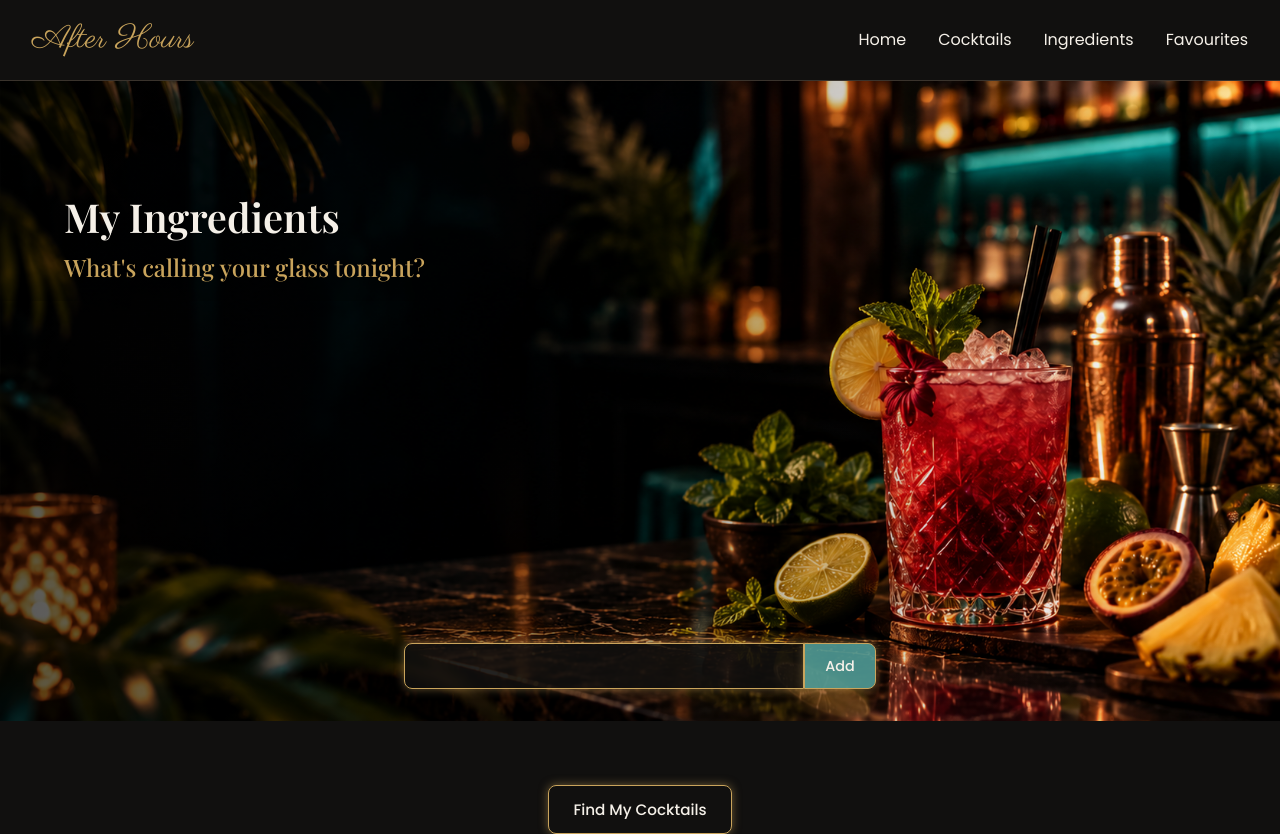
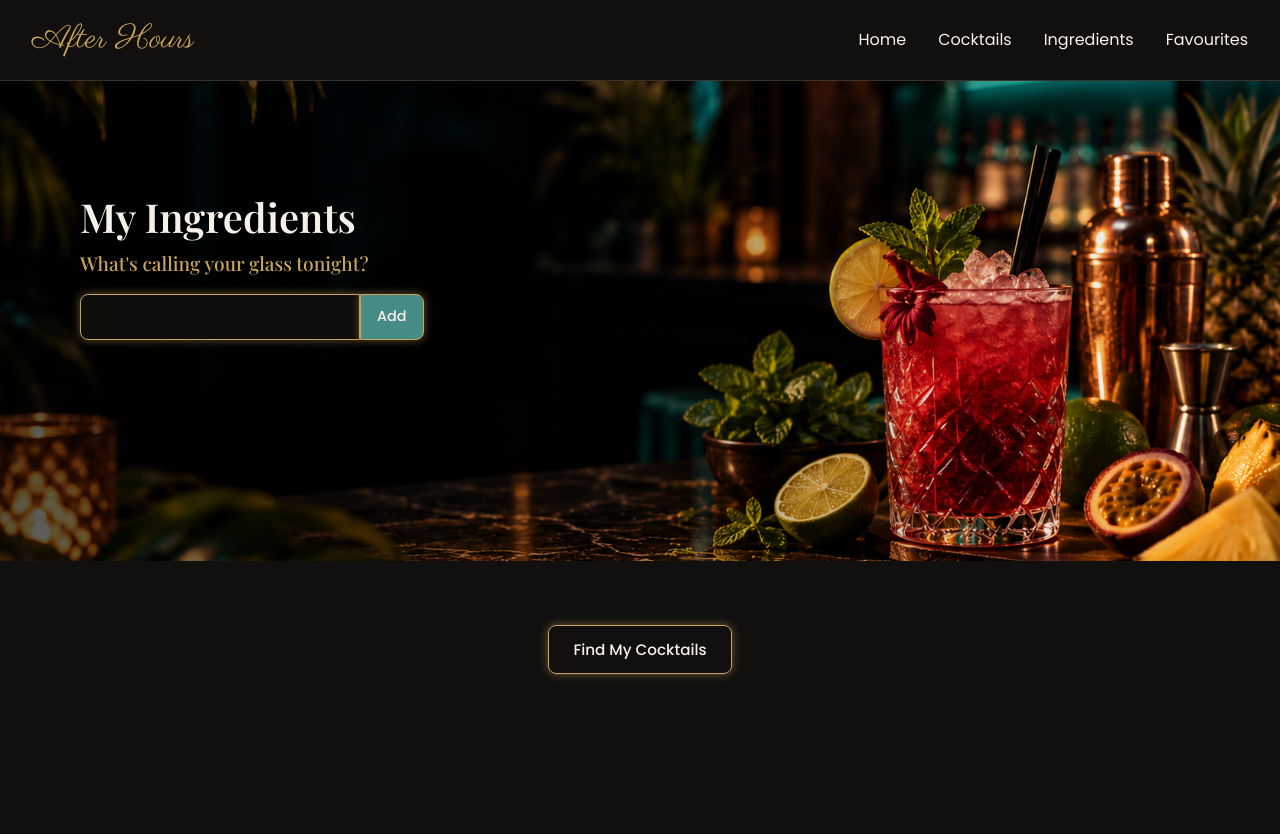
Before and after one commit to HollyBlue87/after-hours, a React (Vite) app: page /ingredients in a window 1280 px wide. After the commit the page ends 800 px from the top, so only its background shows below. Built offline with nearby package versions, Linux system fonts and the light colour scheme.

Commit message:
styled favourites page and made responsive across all breakpoints

```diff
--- a/src/App.jsx
+++ b/src/App.jsx
@@ -5,14 +5,16 @@ import SearchCocktails from "./components/SearchCocktails"
 import CocktailDetails from "./components/CocktailDetails"
 import Favourites from "./components/Favourites"
 import { Routes, Route } from "react-router-dom"
+import { useState } from "react";
 
 function App() {
+  const [isBartenderOpen, setIsBartenderOpen] = useState(false);
   return (
     <>
       <Navbar />
 
       <Routes>
-        <Route path="/" element={<Home />} />
+        <Route path="/" element={<Home setIsBartenderOpen={setIsBartenderOpen} />} />
         <Route path="/search" element={<SearchCocktails />} />
         <Route path="/cocktail/:id" element={<CocktailDetails />} />
         <Route path="/ingredients" element={<MyIngredients/>} />
--- /dev/null
+++ b/src/components/Favourites.css
@@ -0,0 +1,69 @@
+.favourites-title {
+    font-family: var(--heading-font);
+    font-size: 1.8rem;
+    color: var(--gold);
+    text-align: center;
+    margin: 0;
+    padding: 0 1rem;
+    line-height: 1;
+}
+
+.favourites-heading {
+    display: flex;
+    align-items: center;
+    margin: 2rem 1rem;
+}
+
+.favourites-heading .favourites-line {
+    flex: 1;
+    height: 1px;
+    background: linear-gradient(
+        to right,
+        transparent,
+        var(--gold),
+        transparent
+    );
+    filter: drop-shadow(0 0 4px var(--gold));
+}
+
+.empty-favourites {
+    text-align: center;
+}
+
+.favourites-title {
+    font-family: var(--heading-font);
+    color: var(--gold);
+    text-align: center;
+    margin: 0;
+    padding: 0 1rem;
+    line-height: 1;
+}
+
+.favourites-page {
+    display: flex;
+    flex-direction: column;
+    align-items: center;
+    gap: 2rem;
+    padding: 2rem 1rem;
+}
+
+@media screen and (min-width: 768px) {
+    .favourites-page {
+        flex-direction: row;
+        flex-wrap: wrap;
+        justify-content: center;
+        gap: 2rem;
+    }
+}
+
+@media screen and (min-width: 768px) {
+    .favourites-title {
+        font-size: 2.2rem;
+    }
+}
+
+@media screen and (min-width: 992px) {
+    .favourites-title {
+        font-size: 2.5rem;
+    }
+}
--- a/src/components/Favourites.jsx
+++ b/src/components/Favourites.jsx
@@ -1,9 +1,11 @@
 import { useContext } from "react";
 import { FavouriteContext } from "../context/FavouriteContext";
 import CocktailCard from "./CocktailCard";
+import "./Favourites.css";
 
 function Favourites() {
     const favouriteContext = useContext(FavouriteContext);
+    const hasFavourites = favouriteContext.favourites.length > 0;
     const favouriteCards = favouriteContext.favourites.map((favourite) => {
     return (
         <CocktailCard
@@ -16,9 +18,26 @@ function Favourites() {
 });
 
     return (
-        <div>
-            {favouriteCards}
+        <>
+        <div className="favourites-heading">
+            <span className="favourites-line"></span>
+
+            <h1 className="favourites-title">My Favourites</h1>
+
+            <span className="favourites-line"></span>
         </div>
+
+        <div className="favourites-page">
+            {hasFavourites ? (
+                favouriteCards
+            ) : (
+                <div className="empty-favourites">
+                    <h2>No favourites yet</h2>
+                    <p>Find a cocktail you love and save it here.</p>
+                </div>
+            )}
+        </div>
+        </>
     );
 
 }
--- a/src/components/Hero.jsx
+++ b/src/components/Hero.jsx
@@ -4,7 +4,7 @@ import { faMartiniGlass } from "@fortawesome/free-solid-svg-icons"
 import { faLeaf } from "@fortawesome/free-solid-svg-icons"
 import { faWandMagicSparkles } from "@fortawesome/free-solid-svg-icons"
 
-function Hero() {
+function Hero({ setIsBartenderOpen }) {
     return (
         <section className="hero">
             <div className="hero-content">
@@ -24,7 +24,7 @@ function Hero() {
                         <FontAwesomeIcon icon={faLeaf} />
                         My Ingredients
                         </button>
-                    <button className="ai-cta">
+                    <button className="ai-cta" onClick={() => setIsBartenderOpen(true)}>
                         <FontAwesomeIcon icon={faWandMagicSparkles} />
                         Ask The Bartender
                         </button>
--- a/src/components/MyIngredients.css
+++ b/src/components/MyIngredients.css
@@ -9,7 +9,7 @@
             rgba(0, 0, 0, 0.1) 75%,
             transparent 100%
         ),
-        url("../assets/my-ingredients-hero.png");
+        url("../assets/my-ingredients-hero-mobile.png");
     background-size: cover;
     background-position: 65% center;
     background-repeat: no-repeat;
@@ -21,17 +21,18 @@
 
 .ingredients-hero .hero-subtitle {
     font-family: var(--heading-font);
-    font-size: 1.1rem;
+    font-size: 1rem;
     font-weight: 500;
     color: var(--gold);
     margin: 0 0 1rem;
-    max-width: 280px;
+    max-width: none;
+    white-space: nowrap;
 }
 
 .ingredients-hero .hero-content {
-    max-width: 400px;
+    width: 280px;
     padding-left: 1rem;
-    padding-top: 3.7rem;
+    padding-top: 0;
     text-align: left;
     background-color: rgba(0, 0, 0, 0.2);
     background-blend-mode: multiply;
@@ -40,7 +41,7 @@
 
 .ingredients-hero h1 {
     font-family: var(--heading-font);
-    font-size: 2.5rem;
+    font-size: 2.3rem;
     font-weight: 600;
     color: var(--text-primary);
     margin-bottom: 0.5rem;
@@ -51,12 +52,8 @@
 }
 
 .ingredients-hero form {
-    position: absolute;
-    bottom: 2rem;
-    left: 5%;
-    right: 5%;
     display: flex;
-    justify-content: center;
+    justify-content: flex-start;
     align-items: center;
 }
 
@@ -171,15 +168,29 @@
 
 @media screen and (min-width: 768px) {
     .ingredients-hero {
-        height: 60vh;
-        background-position: center;
-        align-items: flex-start;
+        background-image:
+            linear-gradient(
+                to right,
+                rgba(0, 0, 0, 0.65) 0%,
+                rgba(0, 0, 0, 0.4) 45%,
+                rgba(0, 0, 0, 0.1) 75%,
+                transparent 100%
+            ),
+            url("../assets/my-ingredients-hero.png");
     }
 
     .ingredients-hero .hero-content {
-        max-width: 500px;
-        padding-left: 4rem;
-        padding-top: 7rem;
+        width: 400px;
+        padding-left: 3rem;
+        padding-top: 5rem;
+    }
+}
+
+@media screen and (min-width: 992px) {
+    .ingredients-hero .hero-content {
+        width: 500px;
+        padding-left: 5rem;
+        padding-top: 5rem;
     }
 
     .ingredients-hero h1 {
@@ -187,74 +198,15 @@
     }
 
     .ingredients-hero .hero-subtitle {
-        font-size: 1.4rem;
-        max-width: 400px;
-    }
-
-    .ingredients-hero form {
-        left: 10%;
-        right: 10%;
+        font-size: 1.2rem;
     }
 
     .ingredients-hero .ingredient-search input {
-        width: 320px;
-    }
-
-    .cocktail-results {
-        display: flex;
-        flex-wrap: wrap;
-        flex-direction: row;
-        justify-content: center;
-        gap: 2rem;
-        margin-top: 2rem;
-        width: 100%;
-        box-sizing: border-box;
-    }
-
-}
-
-@media screen and (min-width: 992px) {
-
-    .ingredients-hero {
-        height: 70vh;
-        background-position: center;
-    }
-
-    .ingredients-hero .hero-content {
-        max-width: 550px;
-        padding-left: 5%;
-        padding-top: 5rem;
-    }
-
-    .ingredients-hero h1 {
-        font-size: 4rem;
-    }
-
-    .ingredients-hero .hero-subtitle {
-        font-size: 1.5rem;
-        max-width: 450px;
-    }
-
-    .ingredients-hero .ingredient-search input {
-        width: 400px;
+        width: 280px;
         height: 46px;
     }
 
     .ingredients-hero .ingredient-search button {
         height: 46px;
-        padding: 0 1.25rem;
     }
 }
-
-@media screen and (min-width: 1200px) {
-    .ingredients-hero {
-        height: 80vh;
-    }
-
-    .cocktail-results {
-        flex-direction: row;
-        flex-wrap: wrap;
-        justify-content: center;
-        gap: 2rem;
-    }
-}
--- a/src/components/MyIngredients.jsx
+++ b/src/components/MyIngredients.jsx
@@ -100,19 +100,20 @@ function MyIngredients() {
         <section className="ingredients-hero">
             <div className="hero-content">
                 <h1>My Ingredients</h1>
+
                 <p className="hero-subtitle">
                     What's calling your glass tonight?
                 </p>
-            </div>
-            <form className="ingredient-search" onSubmit={addIngredient}>
+
+                <form className="ingredient-search" onSubmit={addIngredient}>
                     <input
                         type="text"
                         value={searchTerm}
                         onChange={(e) => setSearchTerm(e.target.value)}
                     />
-
                     <button>Add</button>
                 </form>
+            </div>
         </section>
 
         <main className="ingredients-content">
--- a/src/context/FavouriteContext.jsx
+++ b/src/context/FavouriteContext.jsx
@@ -1,9 +1,21 @@
-import { createContext, useState, useContext} from "react";
+import { createContext, useState, useContext, useEffect} from "react";
 
 const FavouriteContext = createContext();
 
 function FavouriteProvider({ children }) {
-    const [favourites, setFavourites] = useState([])
+    const [favourites, setFavourites] = useState(() => {
+    const savedFavourites = localStorage.getItem("favourites");
+
+    if (savedFavourites) {
+        return JSON.parse(savedFavourites);
+        }
+
+        return [];
+    });
+
+    useEffect(() => {
+        localStorage.setItem("favourites", JSON.stringify(favourites));
+    }, [favourites]);
 
         const addFavourite = (cocktail) => {
 
@@ -11,7 +23,7 @@ function FavouriteProvider({ children }) {
                 return;
             }
 
-            setFavourites([...favourites, cocktail]);
+            setFavourites([...favourites, cocktail]);x
         };
 
         const removeFavourite = (cocktail) => {
```
